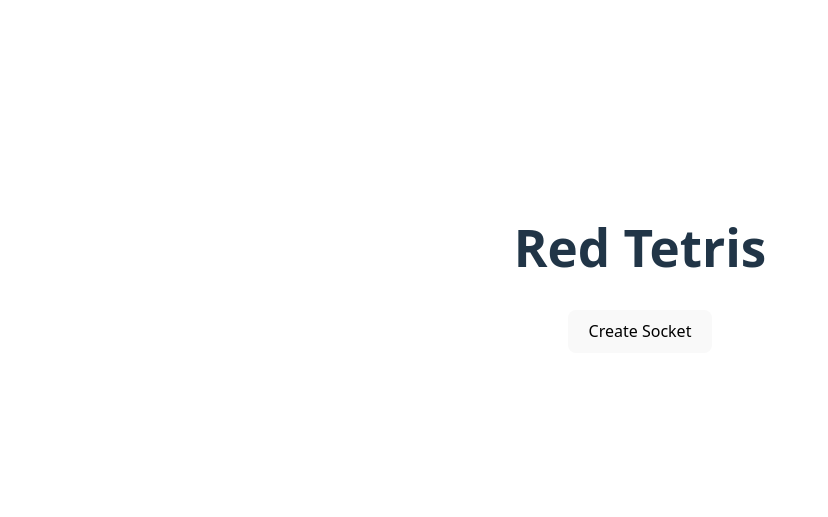
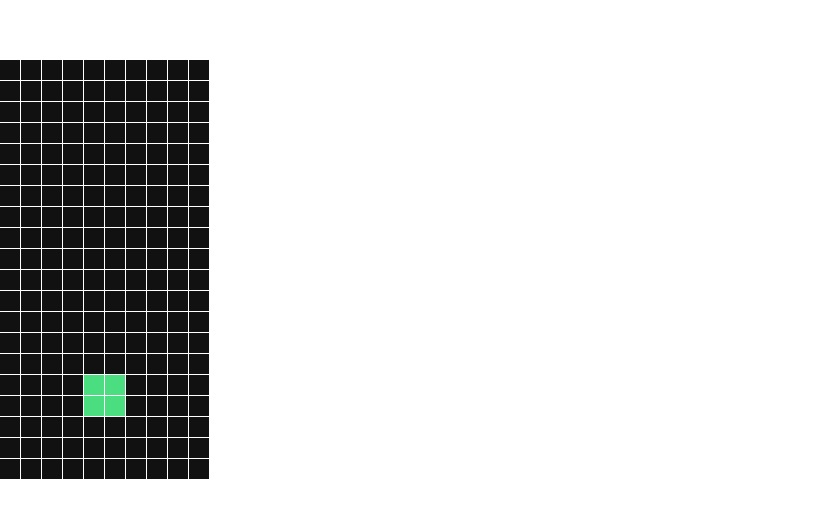
Before and after one commit to cyb17/red-tetris, a React (Vite) app in the folder frontend/: page / in a window 1280 px wide. Shown: the part 131-648 px from the top of the page, without its empty margins (0-828 px from the left). Built offline with nearby package versions, Linux system fonts and the light colour scheme.

Commit message:
create a MVP game

```diff
--- a/frontend/src/App.jsx
+++ b/frontend/src/App.jsx
@@ -1,13 +1,60 @@
-import './App.css';
-import SocketButton from './SocketButton';
+import { useEffect, useReducer } from 'react';
+import { reducer } from './game/reducer';
+import { initialState } from './game/state';
+import { EVENTS } from './game/events';
+import { TETROMINOS } from './game/tetrominos';
 
-function App() {
+function renderBoard(state) {
+  const board = state.board.map(row => [...row]);
+  const matrix = TETROMINOS[state.piece.type][0];
+
+  for (let y = 0; y < matrix.length; y++) {
+    for (let x = 0; x < matrix[y].length; x++) {
+      if (matrix[y][x]) {
+        const by = state.piece.y + y;
+        const bx = state.piece.x + x;
+        if (by >= 0 && by < 20) {
+          board[by][bx] = 1;
+        }
+      }
+    }
+  }
+
+  return board;
+}
+
+export default function App() {
+  const [state, dispatch] = useReducer(reducer, initialState);
+
+  useEffect(() => {
+    const id = setInterval(() => {
+      dispatch({ type: EVENTS.TICK });
+    }, 500);
+
+    return () => clearInterval(id);
+  }, []);
+
+  const board = renderBoard(state);
+
   return (
-    <>
-      <h1>Red Tetris</h1>
-      <SocketButton />
-    </>
+    <div
+      style={{
+        display: 'grid',
+        gridTemplateRows: 'repeat(20, 20px)',
+        gridTemplateColumns: 'repeat(10, 20px)',
+        gap: '1px',
+      }}
+    >
+      {board.flat().map((cell, i) => (
+        <div
+          key={i}
+          style={{
+            width: 20,
+            height: 20,
+            background: cell ? '#4ade80' : '#111',
+          }}
+        />
+      ))}
+    </div>
   );
 }
-
-export default App;
--- a/frontend/src/SocketButton.jsx
+++ /dev/null
@@ -1,37 +0,0 @@
-import { io } from 'socket.io-client';
-import { useState } from 'react';
-
-function SocketButton() {
-  const [socket, setSocket] = useState(null);
-  const [isConnected, setIsConnected] = useState(false);
-
-  const handleClick = () => {
-    if (!socket) {
-      console.log('Creating socket connection...');
-      const newSocket = io('http://localhost:3000');
-
-      newSocket.on('connect', () => {
-        console.log('Socket connected:', newSocket.id);
-        setIsConnected(true);
-      });
-
-      newSocket.on('disconnect', () => {
-        console.log('Socket disconnected');
-        setIsConnected(false);
-      });
-
-      setSocket(newSocket);
-    } else {
-      console.log('Socket already exists');
-    }
-  };
-
-  return (
-    <>
-      <button onClick={handleClick}>{isConnected ? 'Socket Connected' : 'Create Socket'}</button>
-      {isConnected && <p>Socket ID: {socket.id}</p>}
-    </>
-  );
-}
-
-export default SocketButton;
--- /dev/null
+++ b/frontend/src/game/events.js
@@ -0,0 +1,3 @@
+export const EVENTS = {
+  TICK: 'TICK',
+};
--- /dev/null
+++ b/frontend/src/game/reducer.js
@@ -0,0 +1,37 @@
+import { EVENTS } from './events';
+import { TETROMINOS } from './tetrominos';
+
+function canMove(state, dx, dy) {
+  const matrix = TETROMINOS[state.piece.type][0];
+
+  for (let y = 0; y < matrix.length; y++) {
+    for (let x = 0; x < matrix[y].length; x++) {
+      if (!matrix[y][x]) continue;
+
+      const nx = state.piece.x + x + dx;
+      const ny = state.piece.y + y + dy;
+
+      if (ny >= 20 || nx < 0 || nx >= 10) return false;
+    }
+  }
+  return true;
+}
+
+export function reducer(state, action) {
+  switch (action.type) {
+    case EVENTS.TICK:
+      if (canMove(state, 0, 1)) {
+        return {
+          ...state,
+          piece: {
+            ...state.piece,
+            y: state.piece.y + 1,
+          },
+        };
+      }
+      return state;
+
+    default:
+      return state;
+  }
+}
--- /dev/null
+++ b/frontend/src/game/state.js
@@ -0,0 +1,15 @@
+import { TETROMINOS } from './tetrominos';
+
+export function createBoard() {
+  return Array.from({ length: 20 }, () => Array(10).fill(0));
+}
+
+export const initialState = {
+  board: createBoard(),
+  piece: {
+    type: 'O',
+    rotation: 0,
+    x: 4,
+    y: 0,
+  },
+};
--- /dev/null
+++ b/frontend/src/game/tetrominos.js
@@ -0,0 +1,8 @@
+export const TETROMINOS = {
+  O: [
+    [
+      [1, 1],
+      [1, 1],
+    ],
+  ],
+};
--- a/frontend/src/socket.jsx
+++ /dev/null
@@ -1,3 +0,0 @@
-import {io} from 'socket.io-client';
-
-const socket = io('http://localhost:3000');
```
Also changed, not shown: frontend/src/KeyBoardListener.jsx (deleted, +0 -23 lines), 1 other file (tests, documents, lock files or other folders).
